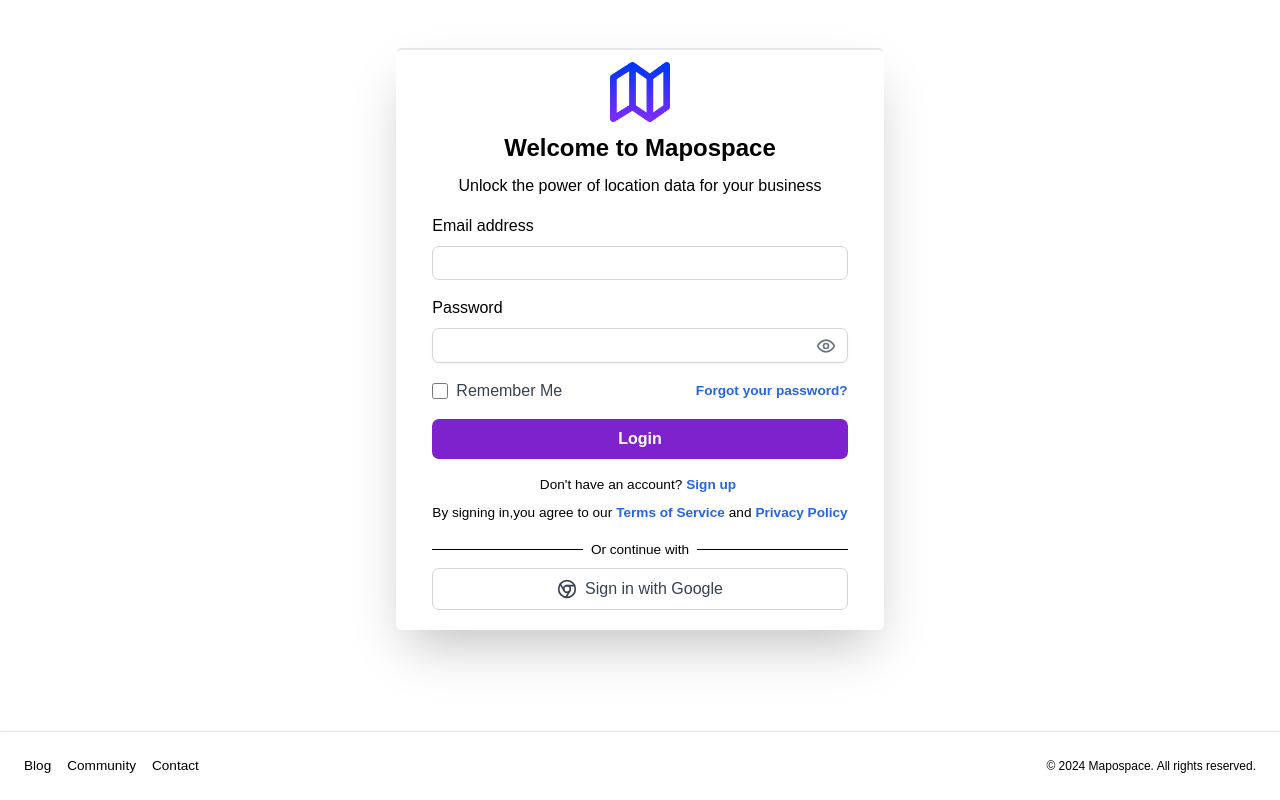
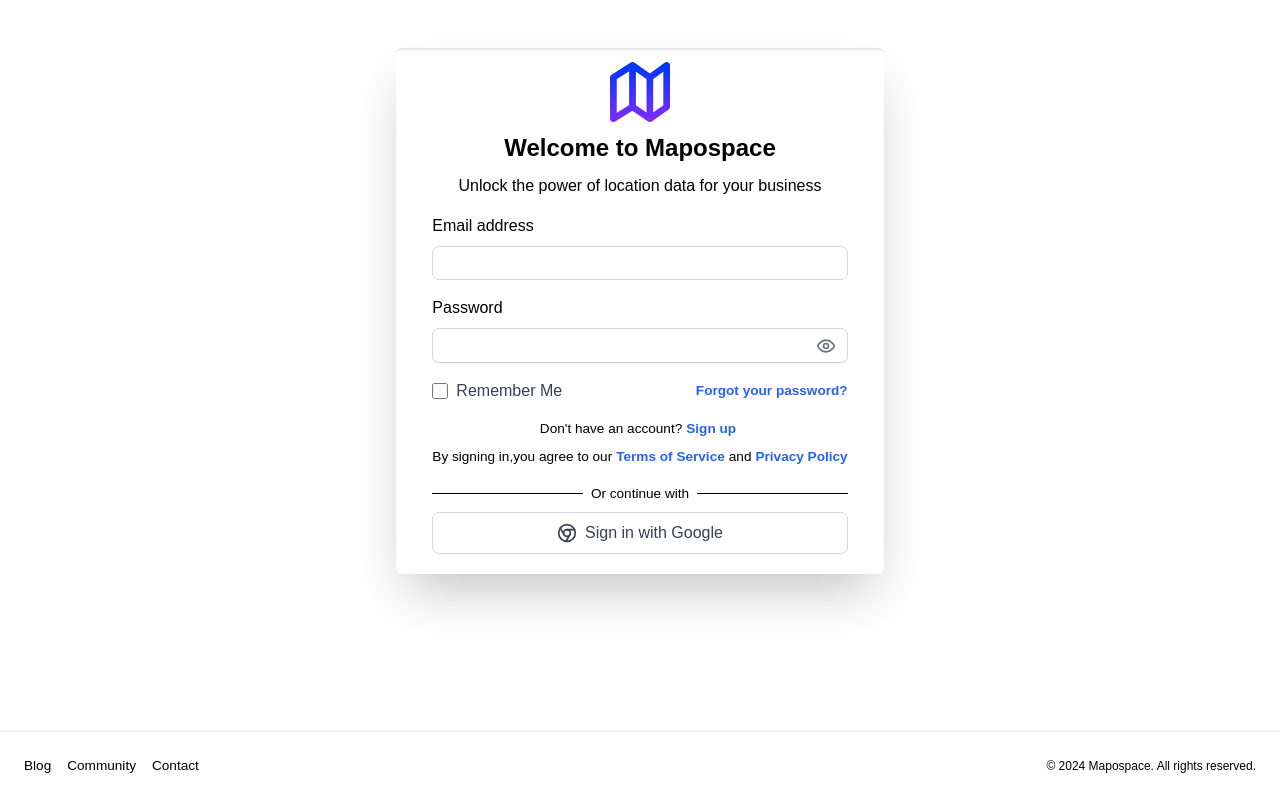
Before and after one commit to mapospace/mapospace-frontend, a React (Create React App) app: page / in a window 1280 px wide. Built offline with nearby package versions, Linux system fonts and the light colour scheme; the HTML template or start-up script is replaced by a standard one.

Commit message:
mapospace live

```diff
--- a/package.json
+++ b/package.json
@@ -2,6 +2,7 @@
   "name": "mapotech",
   "version": "0.1.0",
   "private": true,
+  "homepage": "https://mapospace.github.io/mapospace-frontend",
   "dependencies": {
     "@heroicons/react": "^2.1.5",
     "@reduxjs/toolkit": "^2.2.7",
--- a/src/App.js
+++ b/src/App.js
@@ -1,6 +1,5 @@
 import './App.css';
 import { BrowserRouter as Router, Routes, Route, useLocation } from 'react-router-dom';
-import Login from './Components/Auth/LoginComponents/Login';
 import Header from './Components/Common/Header';
 import Footer from './Components/Common/Footer';
 import SignUp from './Components/Auth/SignUpComponents/SignUp';
@@ -9,7 +8,8 @@
 import { AuthProvider } from './Components/Auth/auth';
 import GuardedRoute from './Components/Auth/routeguard';
 import OnBoardDetails from './Components/Auth/Onboarding/OnBoardDetails'
-import ForgotPassword from './Components/Auth/forgotpassword/ForgotPassword';
+import Login from './Components/Auth/LoginComponents/Login';
+// import ForgotPassword from './Components/Auth/forgotpassword/ForgotPassword';
 // import ResetPassword from './Components/Auth/ResetPasswordComponent/ResetPassword';
 
 
@@ -29,7 +29,7 @@
           <Route path="/" element={<Login />} />
           <Route path="/login" element={<Login />} />
           <Route path="/signup" element={<SignUp />} />
-          <Route path="/forgotpassword" element={<ForgotPassword />} />
+          {/* <Route path="/forgotpassword" element={<ForgotPassword />} /> */}
           <Route path="/verify-email" element={<Varification />} />
           {/* <Route path="/reset-password/:id" element={<ResetPassword />} /> */}
           <Route path="/dashboard" element={<GuardedRoute component={Dashboard} />} />
--- a/src/Components/Auth/LoginComponents/Login.jsx
+++ b/src/Components/Auth/LoginComponents/Login.jsx
@@ -2,13 +2,13 @@
 import { Link } from "react-router-dom";
 import { EyeSlashIcon } from "@heroicons/react/24/outline";
 import Snackbar from "../../Common/snackbar";
-import Button from "../../Common/Button";
 import { useAuth } from "../auth";
 
 import { useNavigate } from "react-router-dom";
 import Axios from "axios";
 import logo from "../../../assets/logo.png";
 import { motion } from "framer-motion";
+// import Button from "../../Common/Button";
 
 export default function Login() {
   const [email, setEmail] = useState("");
@@ -46,10 +46,10 @@
             type: "success",
           });
           login();
-          if(response.tenantExists){
+          if (response.tenantExists) {
             navigate("/dashboard");
           }
-          else{
+          else {
             navigate("/onboard");
           }
 
@@ -164,7 +164,7 @@
                 Forgot your password?
               </a>
             </div>
-            <Button label="Login" />
+            {/* <Button label="Login" /> */}
 
             <div className="text-center">
               <p className="text-sm">
--- a/src/Components/Auth/Onboarding/OnBoardDetails.jsx
+++ b/src/Components/Auth/Onboarding/OnBoardDetails.jsx
@@ -1,5 +1,5 @@
 import React, { useState } from "react";
-import Button from "../../Common/Button";
+// import Button from "../../Common/Button";
 import Snackbar from "../../Common/snackbar";
 import Icon from "../../Common/Icon";
 import Axios from "axios";
@@ -144,7 +144,7 @@
         "contactEmail": email,
         "contactPhone": phone,
         "industry": industry,
-  "businessEmailDomain":emailDomain
+        "businessEmailDomain": emailDomain
       };
 
 
@@ -345,7 +345,7 @@
               </div>
             </div>
             <div className="flex justify-center mt-4">
-              <Button label="Submit" />
+              {/* <Button label="Submit" /> */}
             </div>
           </form>
         </div>
--- a/src/Components/Auth/SignUpComponents/SignUp.jsx
+++ b/src/Components/Auth/SignUpComponents/SignUp.jsx
@@ -1,5 +1,5 @@
 import React, { useState } from "react";
-import Button from "../../Common/Button";
+// import Button from "../../Common/Button";
 import { validateForm } from "../../Common/validator";
 import Snackbar from "../../Common/snackbar";
 import logo from "../../../assets/logo.png";
@@ -221,7 +221,7 @@
               )}
             </div>
             <div className="flex justify-center mt-4">
-              <Button label="Sign up" />
+              {/* <Button label="Sign up" /> */}
             </div>
           </form>
           <div className="relative my-4">
```
Lines whose indentation alone changed are shown as unchanged.
